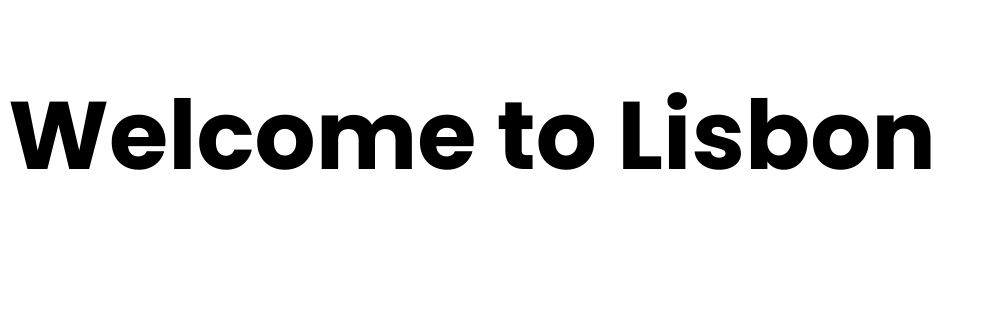
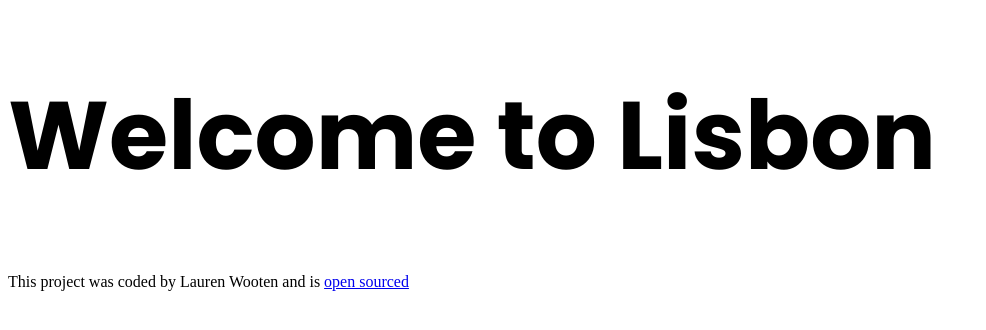
Before and after one commit to Lorn12/sc-add-on-project, a plain HTML site: page index.html in a window 1280 px wide. Shown: the whole page, without its empty margins (0-986 px from the left). Drawn offline with Linux system fonts and the light colour scheme.

Commit message:
added link to github repository

```diff
--- a/index.html
+++ b/index.html
@@ -8,5 +8,12 @@
   </head>
   <body>
     <h1>Welcome to Lisbon</h1>
+
+    <footer>
+      This project was coded by Lauren Wooten and is
+      <a href="https://github.com/Lorn12/sc-add-on-project" target="_blank"
+        >open sourced</a
+      >
+    </footer>
   </body>
 </html>
```
